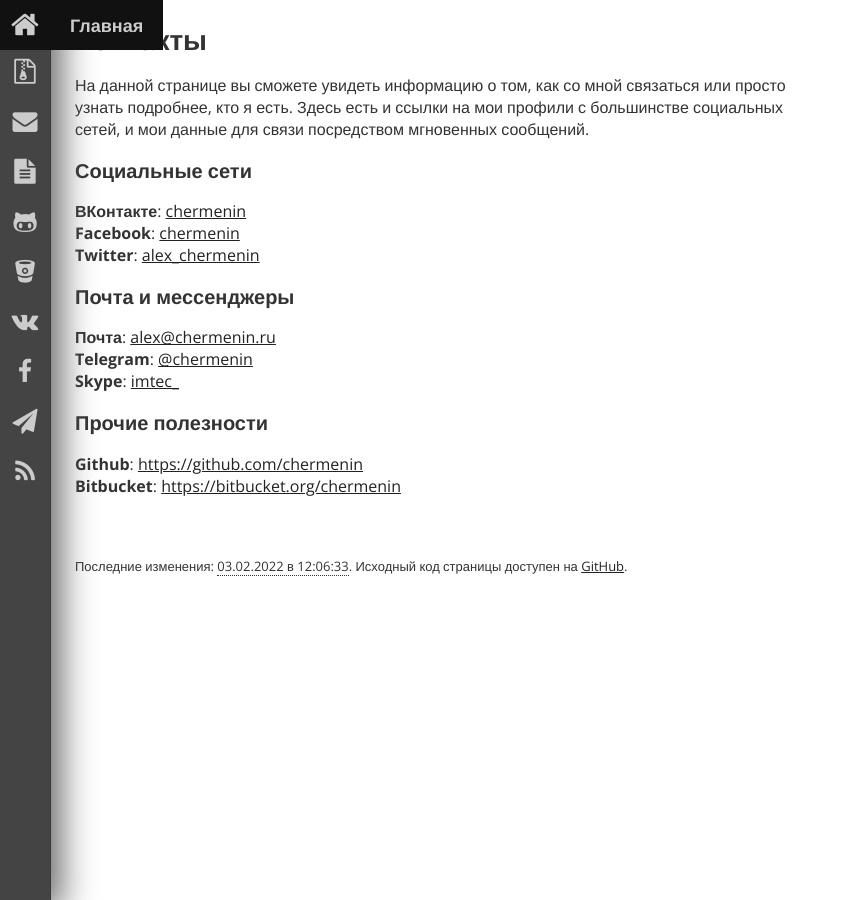
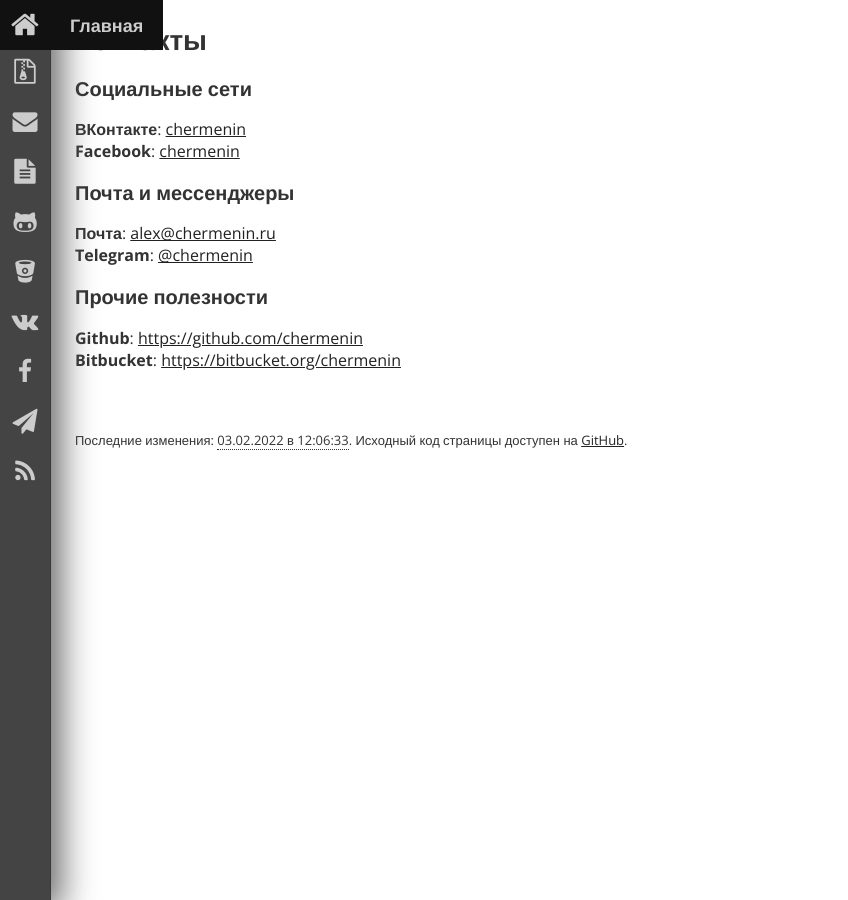
Before and after one commit to chermenin/chermenin.ru, a Jekyll site: the page built from contact.md, in a window 1280 px wide. Shown: the whole page, without its empty margins (0-848 px from the left). Built offline with Jekyll 4.4.1, drawn with Linux system fonts in a browser that asks for light colours.

Commit message:
Update contact.md

```diff
--- a/contact.md
+++ b/contact.md
@@ -22,24 +22,17 @@
 Контакты
 ========
 
-На данной странице вы сможете увидеть информацию о том, как со мной связаться
-или просто узнать подробнее, кто я есть. Здесь есть и ссылки на мои профили с
-большинстве социальных сетей, и мои данные для связи посредством мгновенных
-сообщений.
-
 Социальные сети
 ---------------
 
 **ВКонтакте**: [chermenin](https://vk.com/chermenin)
 **Facebook**: [chermenin](https://facebook.com/chermenin)
-**Twitter**: [alex_chermenin](https://twitter.com/alex_chermenin)
 
 Почта и мессенджеры
 -------------------
 
 **Почта**: [alex@chermenin.ru](mailto:alex@chermenin.ru)
 **Telegram**: [@chermenin](https://telegram.me/chermenin)
-**Skype**: [imtec_](skype:imtec_?chat)
 
 Прочие полезности
 -----------------
```
